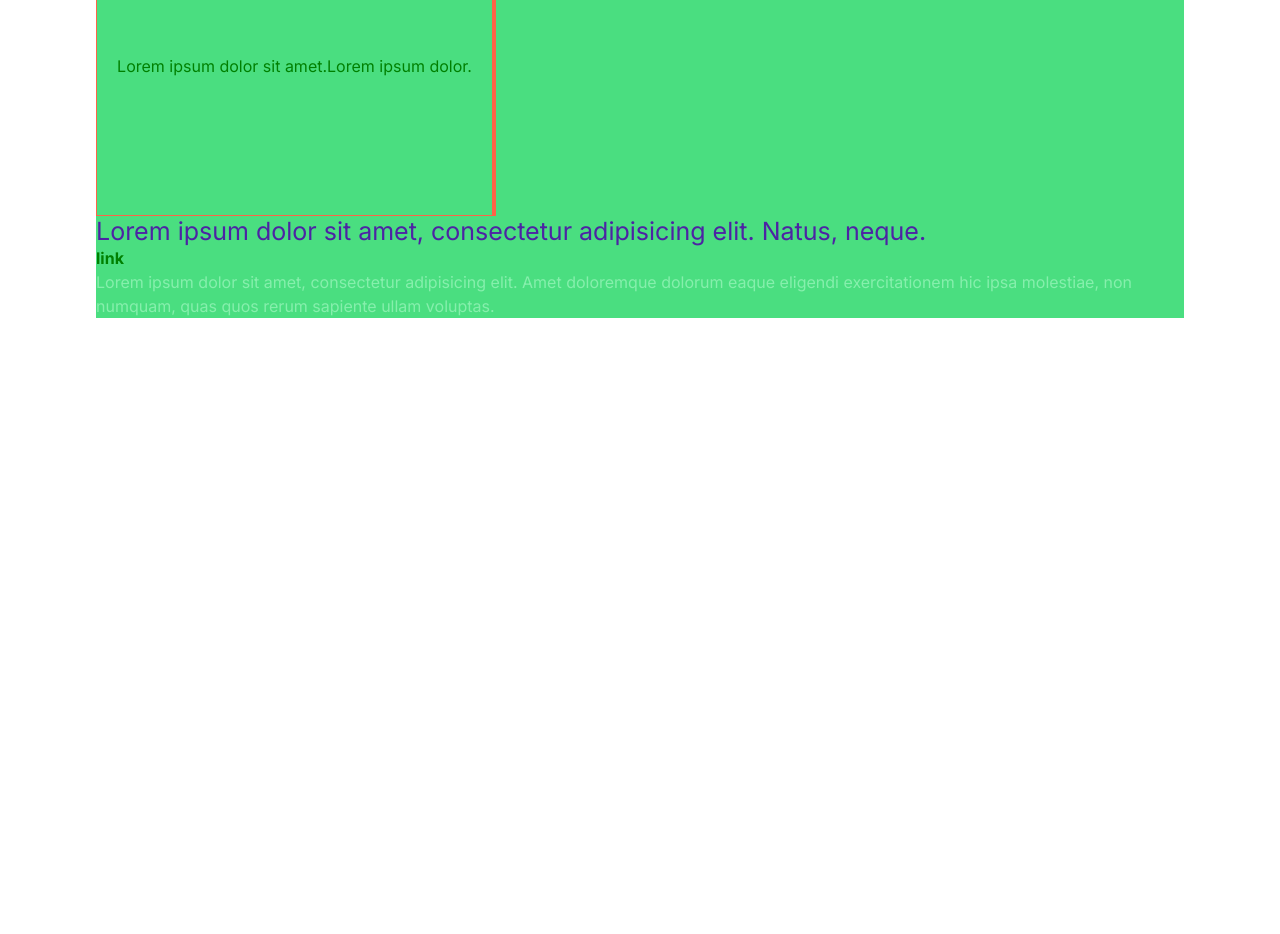
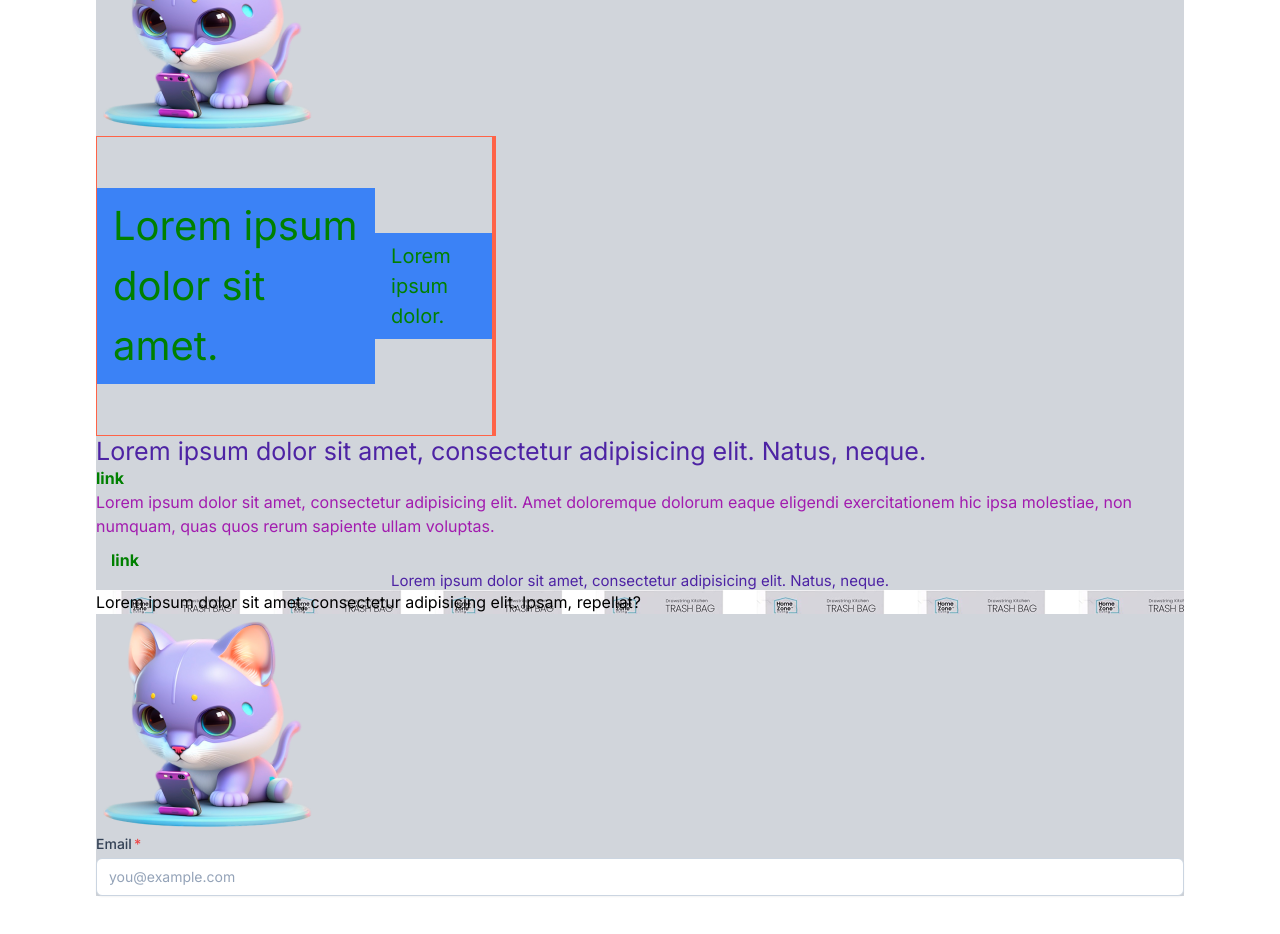
Before and after one commit to YriiHvozdetskiy/next, a Next.js app: page / in a window 1280 px wide. Shown: the part 180-1114 px from the top of the page. Before the commit the page ends 800 px from the top, so only its background shows below. Built offline with nearby package versions, Linux system fonts and the light colour scheme.

Commit message:
робив експеременти

```diff
--- a/src/app/globals.css
+++ b/src/app/globals.css
@@ -3,10 +3,8 @@
 @tailwind utilities;
 
 /*add custom class*/
-
 @layer components {
    .cart {
-
       @apply flex items-center justify-center;
       /*or*/
       display: flex;
@@ -16,6 +14,27 @@
       border: solid 1px tomato;
       width: 400px;
       height: 300px;
+      /*берем колір з теми*/
       color: theme('colors.secondary');
    }
+
+   .container {
+      max-width: 1230px;
+      width: 100%;
+      margin: 0 auto;
+      padding: 0 15px;
+   }
+
+   .primary-text {
+      @apply text-center text-primary text-mobile hover:text-red-300 transition;
+   }
+
+   /*звертаємося від батька до певної дитини v1*/
+   .parent > .children {
+      font-size: 20px;
+   }
+   /*звертаємося від батька до певної дитини v2*/
+   .parent > span {
+      font-size: 40px;
+   }
 }
--- a/src/app/page.js
+++ b/src/app/page.js
@@ -1,17 +1,46 @@
+import cat from '@/assets/images/cat.png';
+import Image from 'next/image';
+
 export default function Home() {
    return (
       <main className="flex min-h-screen flex-col items-center justify-between p-24">
-         <section className={'bg-green-400'}>
-            <div className={'cart border-r-4'}>
-               <span>Lorem ipsum dolor sit amet.</span>
-               <span>Lorem ipsum dolor.</span>
+         <section className={'bg-gray-300'}>
+            <Image
+               src={cat}
+               alt={'cat'}
+            />
+            <div className={'cart border-r-4 parent'}>
+               <span className={'bg-blue-500 px-4 py-2'}>Lorem ipsum dolor sit amet.</span>
+               <span className={'bg-blue-500 px-4 py-2 children'}>Lorem ipsum dolor.</span>
             </div>
             <p className={'text-mobile sm:text-desk text-primary'}>Lorem ipsum dolor sit amet, consectetur adipisicing
                elit. Natus, neque.</p>
             <a className={'text-secondary font-bold hover:text-primary transition'} href="#">link</a>
-            <p className={'text-green-300 hover:text-primary transition'}>Lorem ipsum dolor sit amet, consectetur
+            <p className={'text-fuchsia-700 hover:text-primary transition'}>Lorem ipsum dolor sit amet, consectetur
                adipisicing elit. Amet doloremque dolorum eaque eligendi
                exercitationem hic ipsa molestiae, non numquam, quas quos rerum sapiente ullam voluptas.</p>
+            <div className={'container flex mt-[10px]'}>
+               <a className={'text-secondary w-[50%] font-bold hover:text-primary transition'} href="#">link</a>
+            </div>
+            <p className={'primary-text'}>
+               Lorem ipsum dolor sit amet, consectetur adipisicing
+               elit. Natus, neque.
+            </p>
+            <div className={"bg-[url('product-1.png')]"}>
+               Lorem ipsum dolor sit amet, consectetur adipisicing elit. Ipsam, repellat?
+            </div>
+            <div className={"bg-[url('../assets/images/cat.png')] bg-no-repeat h-[220px] w-[220px]"}></div>
+            <label className="block">
+               <span
+                  className="after:content-['*'] after:ml-0.5 after:text-red-500 block text-sm font-medium text-slate-700">
+                  Email
+               </span>
+               <input
+                  className="mt-1 px-3 py-2 bg-white border shadow-sm border-slate-300 placeholder-slate-400 focus:outline-none focus:border-sky-500 focus:ring-sky-500 block w-full rounded-md sm:text-sm focus:ring-1"
+                  type="email"
+                  name="email"
+                  placeholder="you@example.com"/>
+            </label>
          </section>
       </main>
    )
--- a/tailwind.config.js
+++ b/tailwind.config.js
@@ -5,6 +5,8 @@ module.exports = {
       './src/components/**/*.{js,ts,jsx,tsx,mdx}',
       './src/app/**/*.{js,ts,jsx,tsx,mdx}',
    ],
+   mode: 'jit',
+
    theme: {
       // якщо значення ТУТ то вони дифолтні і значення з tailwind не зможем застосовувати
       // fontSize: {
@@ -23,6 +25,9 @@ module.exports = {
 
       // якщо значення ТУТ то зможем застосовувати знаяення з TAILWIND & КАСТОМНІ
       extend: {
+         backgroundImage: {
+            'hero-pattern': "url('../assets/images/cat.png')",
+         },
          fontSize: {
             'desk': ['25px', {
                lineHeight: '30px',
@@ -33,7 +38,7 @@ module.exports = {
          },
          colors: {
             'primary': '#4d23a4',
-            'secondary': 'green'
+            'secondary': 'green',
          },
 
       },
@@ -41,6 +46,10 @@ module.exports = {
    plugins: [],
 }
 
+//custom values
+//top-[-23px]
+//w-[50%]
+
 // sm	640px	@media (min-width: 640px)
 // md	768px	@media (min-width: 768px)
 // lg	1024px @media (min-width: 1024px)
```
Also changed, not shown: src/app/product-1.png (added), src/assets/images/cat.png (added).
